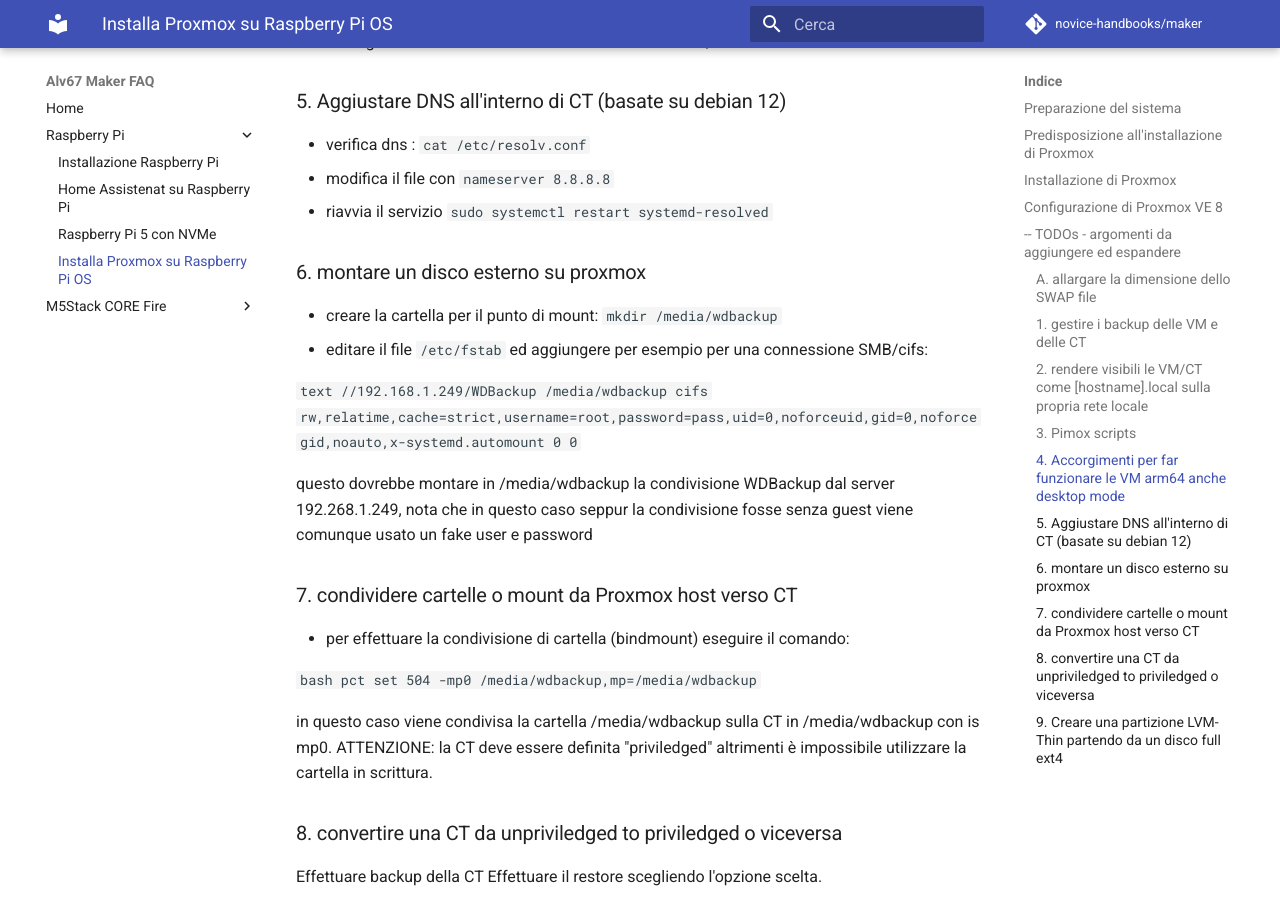
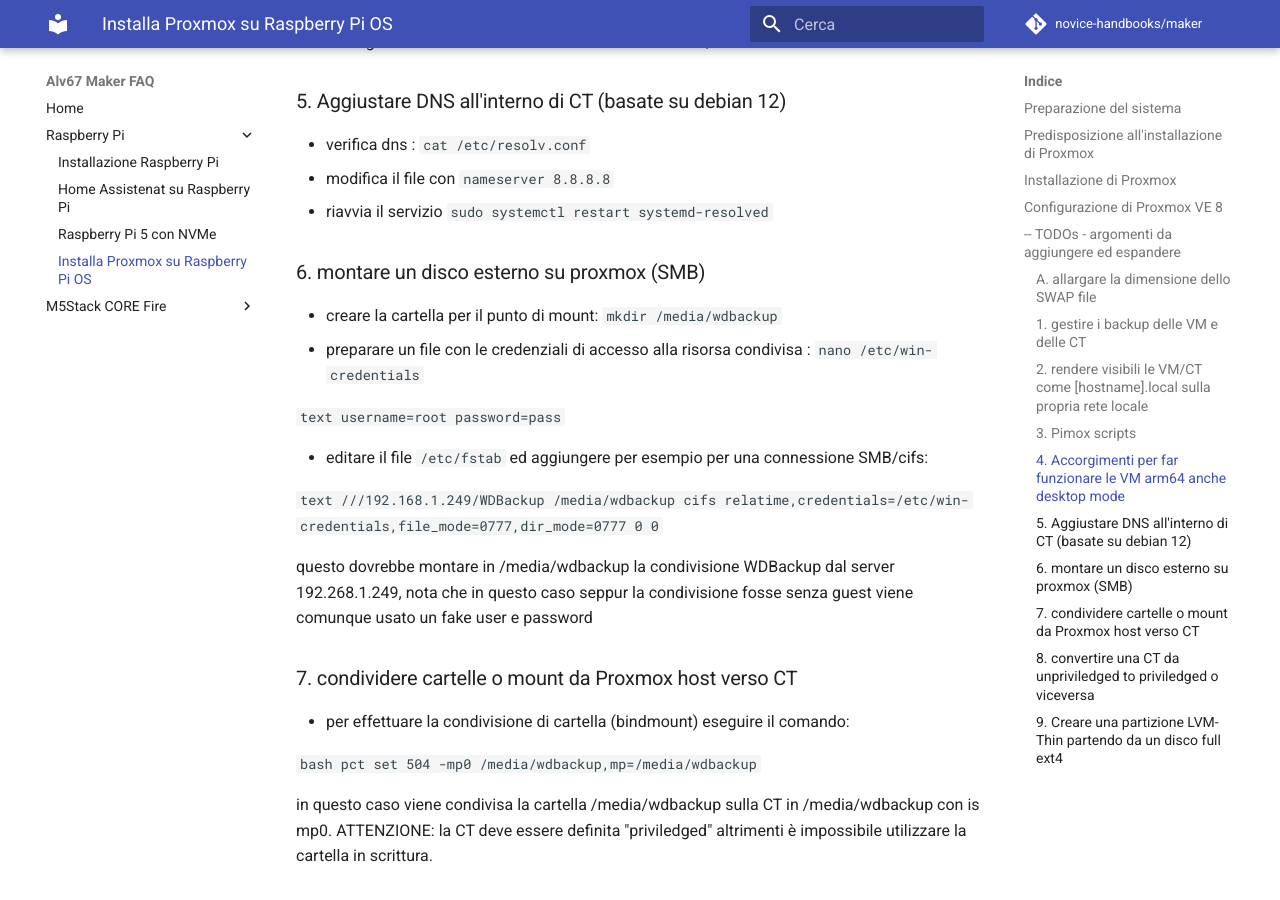
Before and after one commit to novice-handbooks/maker, an MkDocs documentation site: the page built from doc/proxmoxonpi5.md, in a window 1280 px wide and 900 px high, scrolled down 5712 px. Built offline with MkDocs 1.6.1 and Material for MkDocs 9.7.7, drawn with Linux system fonts in a browser that asks for light colours; comment, search, counter and statistics services are not loaded.

Commit message:
corretto mount di partizione SMB
Modificato

````diff
--- a/doc/proxmoxonpi5.md
+++ b/doc/proxmoxonpi5.md
@@ -287,13 +287,20 @@
 - modifica il file con `nameserver 8.8.8.8`
 - riavvia il servizio `sudo systemctl restart systemd-resolved`
 
-### 6. montare un disco esterno su proxmox
+### 6. montare un disco esterno su proxmox (SMB)
 
 - creare la cartella per il punto di mount: `mkdir /media/wdbackup`
+- preparare un file con le credenziali di accesso alla risorsa condivisa : `nano /etc/win-credentials`
+
+  ```text
+  username=root
+  password=pass
+  ```
+
 - editare il file `/etc/fstab` ed aggiungere per esempio per una connessione SMB/cifs:
 
    ```text
-   //192.168.1.249/WDBackup /media/wdbackup cifs rw,relatime,cache=strict,username=root,password=pass,uid=0,noforceuid,gid=0,noforcegid,noauto,x-systemd.automount 0 0
+   ///192.168.1.249/WDBackup /media/wdbackup cifs relatime,credentials=/etc/win-credentials,file_mode=0777,dir_mode=0777 0 0
    ```
 
 questo dovrebbe montare in /media/wdbackup la condivisione WDBackup dal server 192.268.1.249, nota che in questo caso
````
